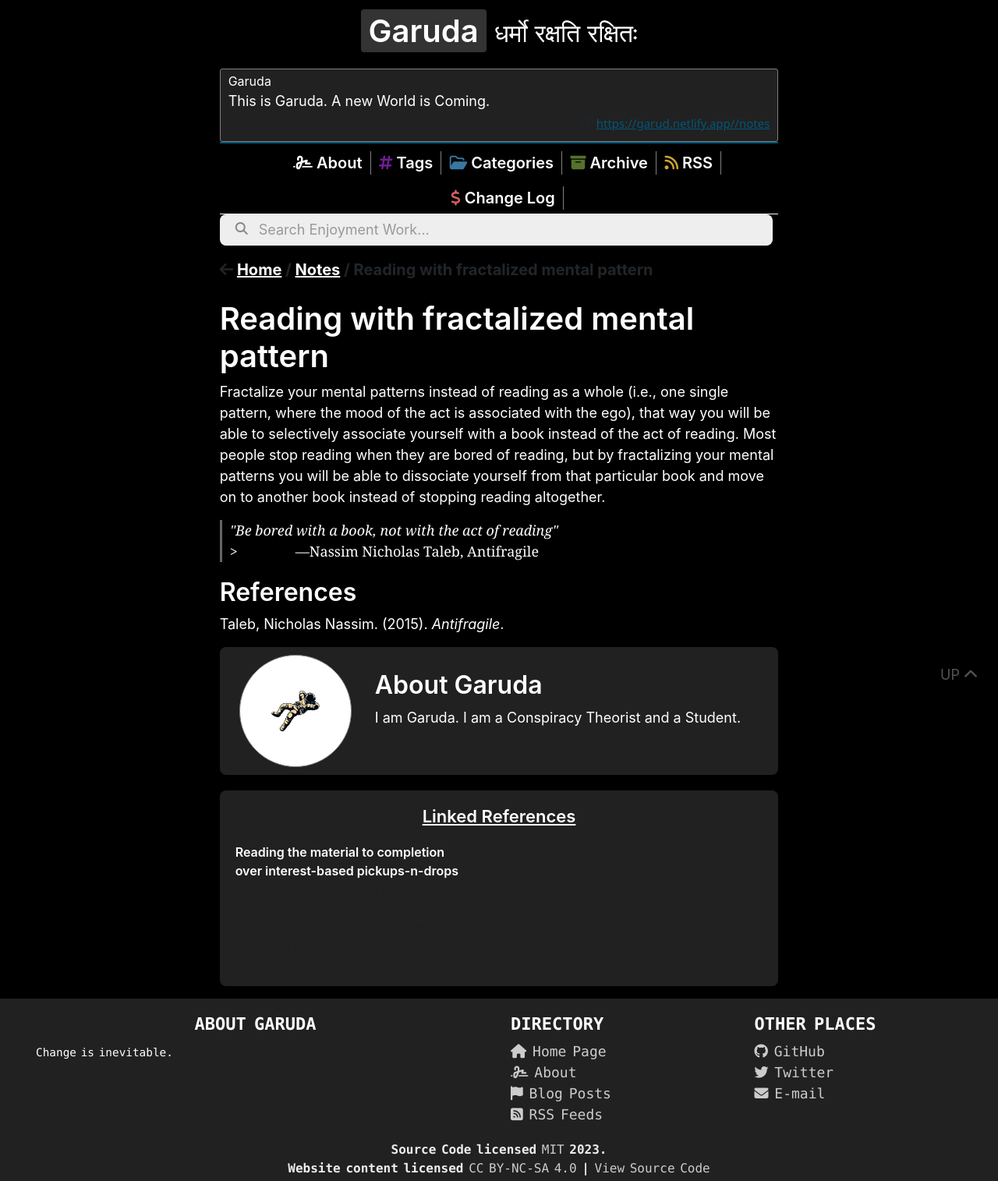
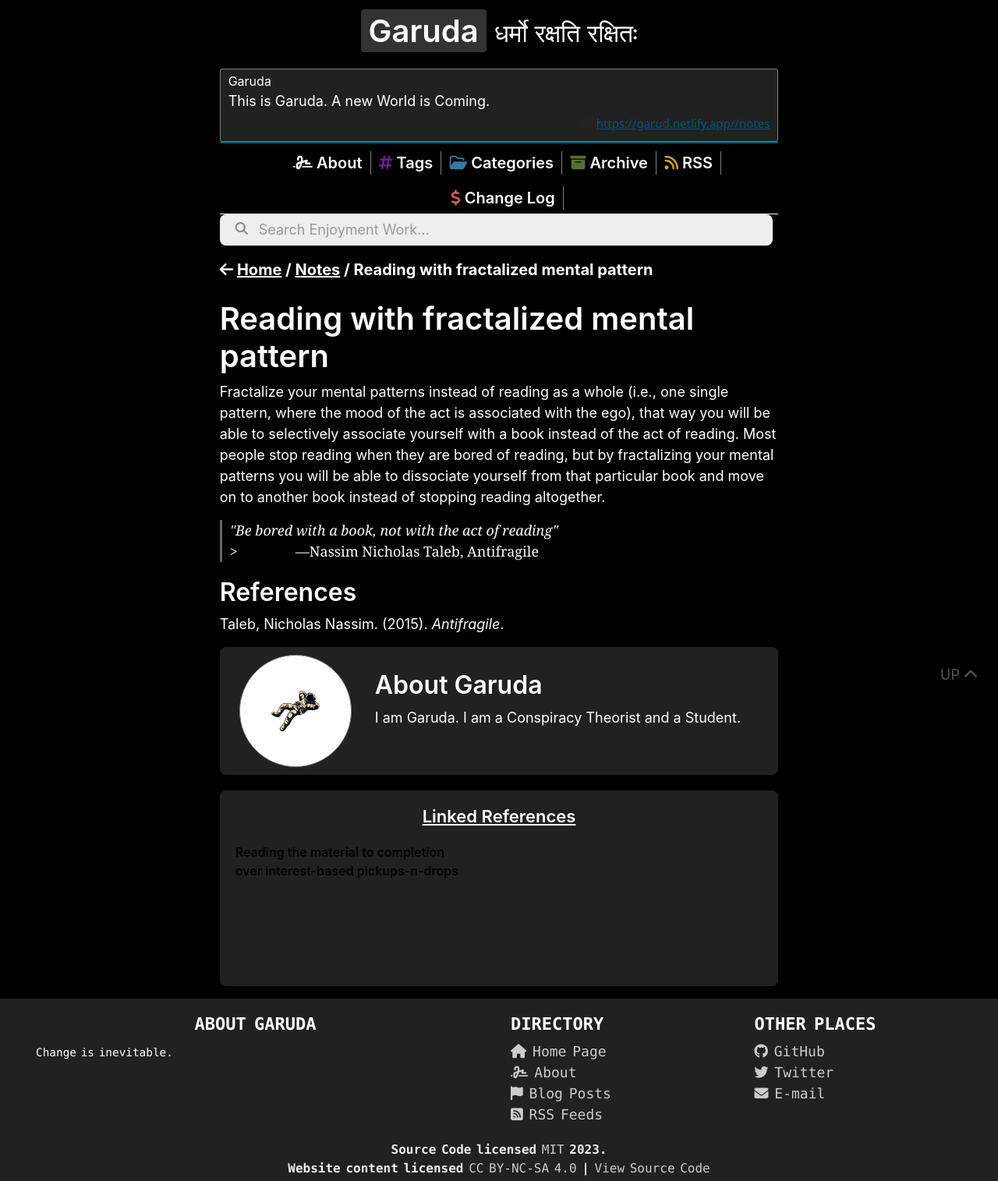
Before and after one commit to stardoom4/blog, a Jekyll site: the page built from _notes/reading-fractailized.md, in a window 1280 px wide. Shown: the whole page at 78% size. Built offline with Jekyll 4.4.1, drawn with Linux system fonts in a browser that asks for light colours; nearby versions of some CDN libraries.

Commit message:
Update style.css

```diff
--- a/assets/css/style.css
+++ b/assets/css/style.css
@@ -780,6 +780,7 @@ label.srs-toggle {
   font-family: Inter, "Segoe UI", Roboto, "Helvetica Neue", Arial, sans-serif !important;
   font-weight: 600;
   margin-bottom: 0px;
+  color: #000000;
 }
 
 .related-excerpt:before {
@@ -1176,7 +1177,7 @@ figure img {
 }
 
 #site-header a:hover {
-  color: #fffc99;
+  color: #005678;
 }
 
 #search-input {
@@ -1188,7 +1189,7 @@ figure img {
 #breadcrumbs {
   font-weight: bold;
   font-size: 20px;
-  color: fff;
+  color: #fff;
 }
 
 #breadcrumbs a {
@@ -1226,7 +1227,7 @@ figure img {
 }
 
 #footer a:hover {
-  color: #777;
+  color: #005678;
 }
 
 #tag-grid {
```
